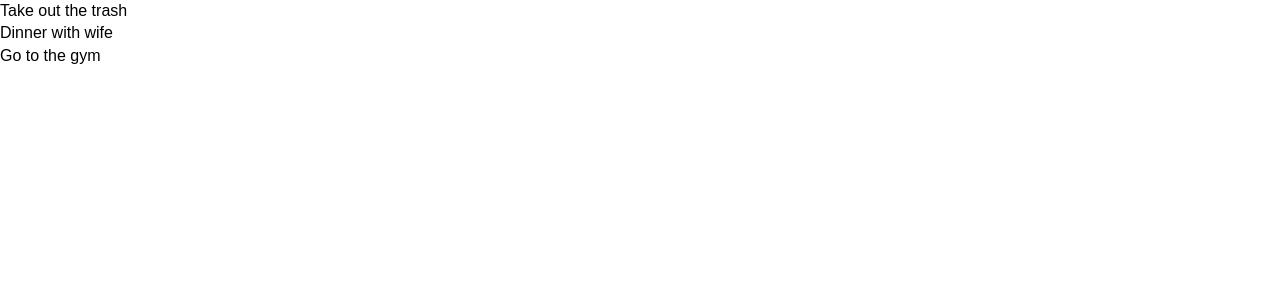
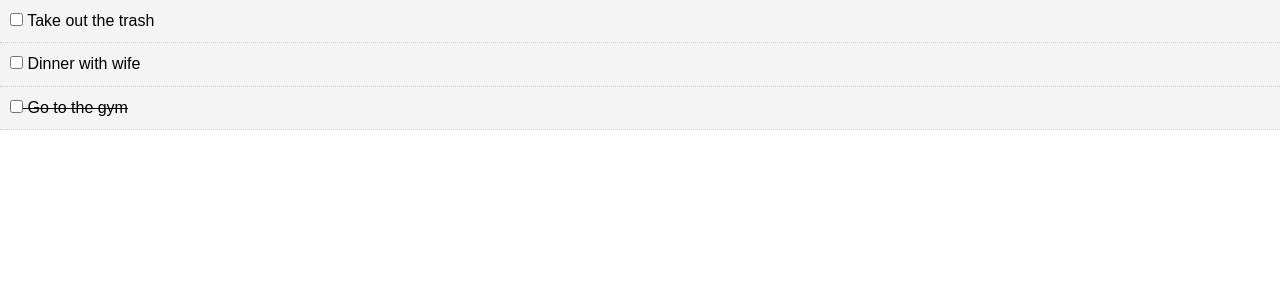
Before and after one commit to MerlotBot/react-todo-app, a React (Create React App) app: page / in a window 1280 px wide. Shown: the top 300 px of the page. Built offline with nearby package versions, Linux system fonts and the light colour scheme.

Commit message:
playing with props

```diff
--- a/src/App.js
+++ b/src/App.js
@@ -19,7 +19,7 @@
       {
         id: 3,
         title: "Go to the gym",
-        completed: false
+        completed: true
       }
     ]
   };
--- a/src/components/TodoItem.js
+++ b/src/components/TodoItem.js
@@ -2,15 +2,32 @@
 import PropTypes from "prop-types";
 
 export class TodoItem extends Component {
+  getStyle = () => {
+    return {
+      background: "#f4f4f4",
+      padding: "10px",
+      borderBottom: "1px #ccc dotted",
+      textDecoration: this.props.todo.completed ? "line-through" : "none"
+    };
+  };
+
+  markComplete = e => {
+    console.log(this.props);
+  };
+
   render() {
     return (
-      <div>
-        <p>{this.props.todo.title}</p>
+      <div style={this.getStyle()}>
+        <p>
+          <input type="checkbox" onChange={this.markComplete.bind(this)} />{" "}
+          {this.props.todo.title}
+        </p>
       </div>
     );
   }
 }
 
+// PropTypes
 TodoItem.propTypes = {
   todo: PropTypes.object.isRequired
 };
--- a/src/components/Todos.js
+++ b/src/components/Todos.js
@@ -8,6 +8,7 @@
   }
 }
 
+// PropTypes
 Todos.propTypes = {
   todos: PropTypes.array.isRequired
 };
```
